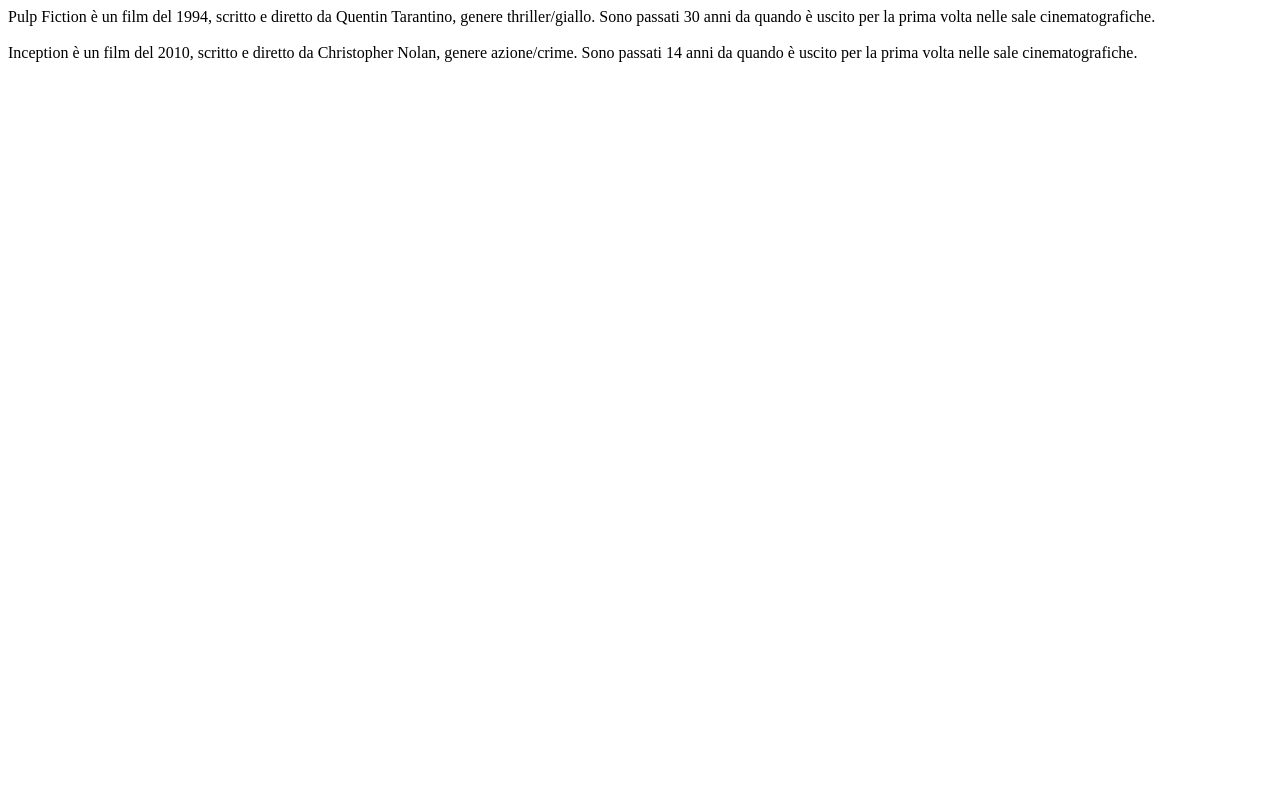
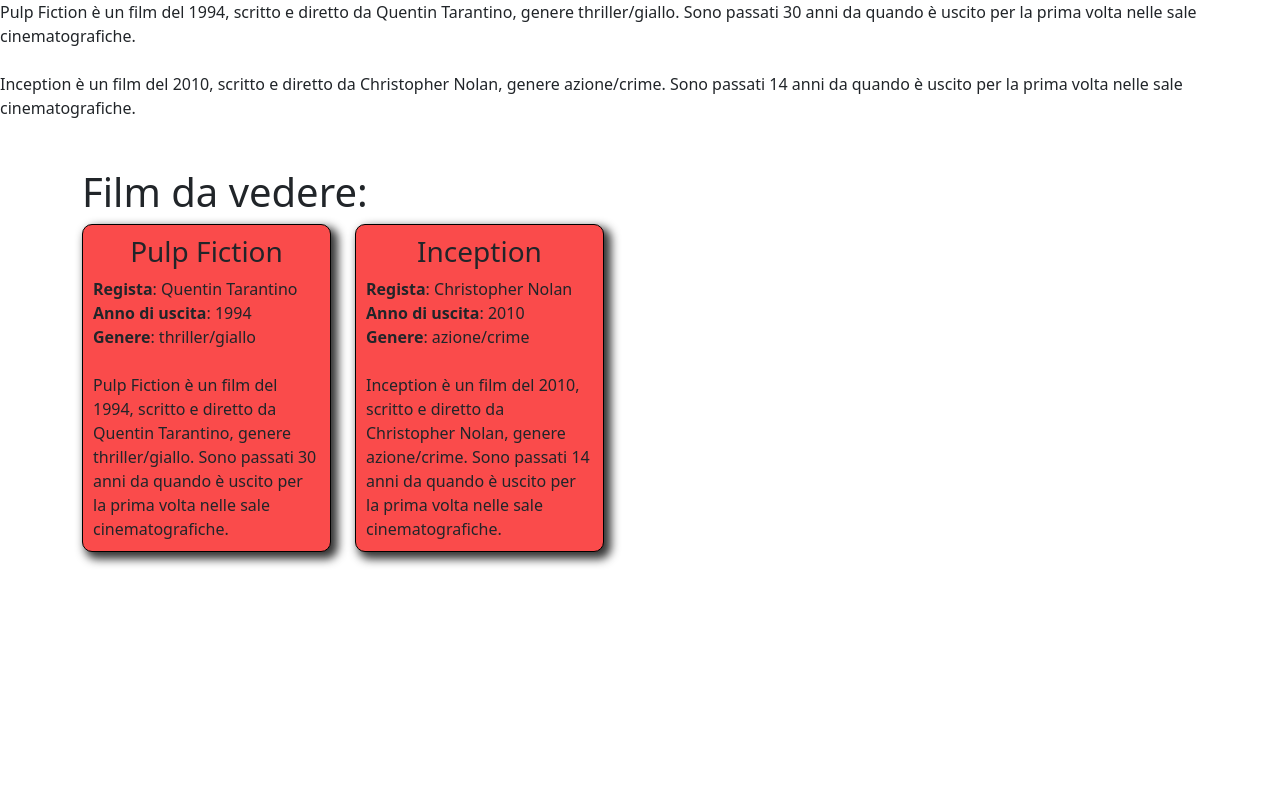
Before and after one commit to gds90/php-oop-1, a PHP site: page / in a window 1280 px wide. Run offline with PHP 8.4, Linux system fonts and the light colour scheme.

Commit message:
Bonus 2: added a small layout in HTML with movie cards

```diff
--- /dev/null
+++ b/css/style.css
@@ -0,0 +1,14 @@
+* {
+    margin: 0;
+    border: 0;
+    box-sizing: border-box;
+}
+
+.movie-container {
+    background-color: rgb(250, 75, 75);
+    width: 300px;
+    padding: 10px;
+    border: 1px solid black;
+    border-radius: 10px;
+    box-shadow: 5px 5px 10px 2px #333333;
+}
--- a/index.php
+++ b/index.php
@@ -32,3 +32,52 @@ $movie_2->director = "Christopher Nolan";
 echo $movie_1->title . " è un film del " . $movie_1->year . ", scritto e diretto da " . $movie_1->director . ", genere " . implode("/", $movie_1->genres) . ". Sono passati " . $movie_1->getAge() . " anni da quando è uscito per la prima volta nelle sale cinematografiche.";
 echo "<br><br>";
 echo $movie_2->title . " è un film del " . $movie_2->year . ", scritto e diretto da " . $movie_2->director . ", genere " . implode("/", $movie_2->genres) . ". Sono passati " . $movie_2->getAge() . " anni da quando è uscito per la prima volta nelle sale cinematografiche.";
+
+// creo un array di film
+$movies = [
+    $movie_1, $movie_2
+]
+?>
+
+
+<!DOCTYPE html>
+<html lang="en">
+
+<head>
+    <meta charset="UTF-8">
+    <meta name="viewport" content="width=device-width, initial-scale=1.0">
+    <link rel="stylesheet" href="https://cdn.jsdelivr.net/npm/bootstrap@5.3.2/dist/css/bootstrap.min.css
+    ">
+    <link rel="stylesheet" href="./css/style.css">
+    <title>Movies</title>
+</head>
+
+<body>
+    <div class="container">
+        <div class="row">
+            <div class="col-6 mt-5">
+                <h1>Film da vedere:</h1>
+                <ul class="list-unstyled d-flex">
+                    <?php foreach ($movies as $movie) { ?>
+                        <div class="movie-container me-4">
+                            <li>
+                                <?php
+                                echo "<h3 class='text-center '>{$movie->title}</h3>";
+                                echo "<b>Regista</b>: {$movie->director}";
+                                echo "<br>";
+                                echo "<b>Anno di uscita</b>: {$movie->year}";
+                                echo "<br>";
+                                echo "<b>Genere</b>: " . implode("/", $movie->genres);
+                                echo "<br><br>";
+                                echo $movie->title . " è un film del " . $movie->year . ", scritto e diretto da " . $movie->director . ", genere " . implode("/", $movie->genres) . ". Sono passati " . $movie->getAge() . " anni da quando è uscito per la prima volta nelle sale cinematografiche.";
+                                ?>
+                            </li>
+                        </div>
+                    <?php } ?>
+                </ul>
+            </div>
+        </div>
+    </div>
+</body>
+
+</html>
```
